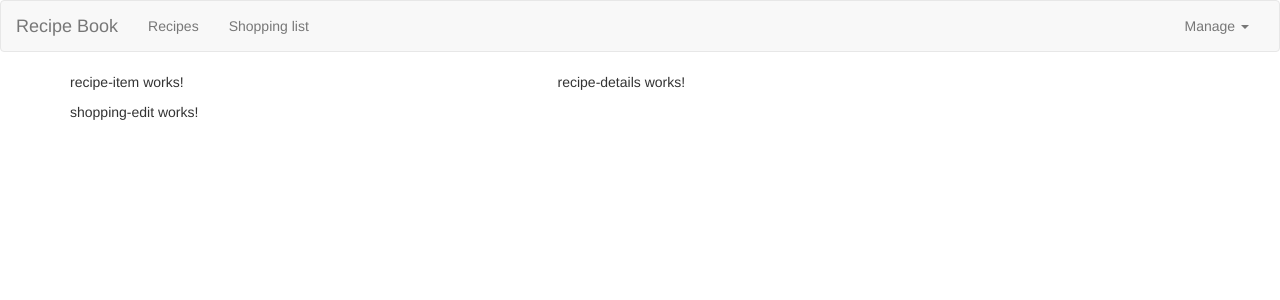
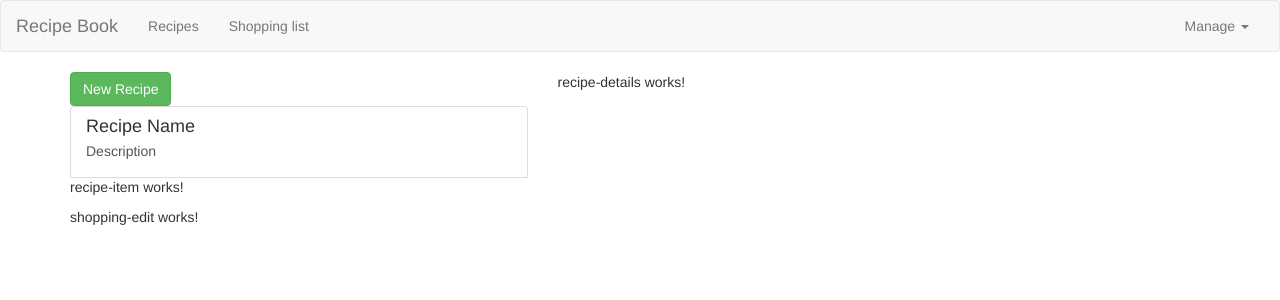
Before and after one commit to r4vaa/angular-prj-app, an Angular app: page / in a window 1280 px wide. Shown: the top 300 px of the page. Built offline with nearby package versions, Linux system fonts and the light colour scheme.

Commit message:
adding content to recipe

```diff
--- a/src/app/recipes/recipe-list/recipe-list.component.html
+++ b/src/app/recipes/recipe-list/recipe-list.component.html
@@ -1 +1,19 @@
-<app-recipe-item></app-recipe-item>
+<div class="row">
+  <div class="col-xs-12">
+    <button class="btn btn-success">New Recipe</button>
+  </div>
+</div>
+<div class="row">
+  <div class="col-xs-12">
+    <a href="#" class="list-group-item clearfix">
+      <div class="pull-left">
+        <h4 class="list-group-item-heading"> Recipe Name</h4>
+        <p class="list-group-item-text">Description</p>
+      </div>
+      <span class="pull-right">
+        <img src="" alt="" class="img-responsive" style="height: 50px;">
+      </span>
+    </a>
+    <app-recipe-item></app-recipe-item>
+  </div>
+</div>
--- a/src/app/recipes/recipe-list/recipe-list.component.ts
+++ b/src/app/recipes/recipe-list/recipe-list.component.ts
@@ -1,4 +1,6 @@
 import { Component, OnInit } from '@angular/core';
+import { Recipe } from '../recipe.model';
+
 
 @Component({
   selector: 'app-recipe-list',
@@ -6,8 +8,14 @@
   styleUrls: ['./recipe-list.component.css']
 })
 export class RecipeListComponent implements OnInit {
+recipes:Recipe[]=[
+  new Recipe( 'the new list', 'i dont the abt it','https://www.pikrepo.com/ffgcw/person-making-pasta')
+];
 
-  constructor() { }
+
+  constructor() {
+
+  }
 
   ngOnInit(): void {
   }
--- /dev/null
+++ b/src/app/recipes/recipe.model.ts
@@ -0,0 +1,12 @@
+export class Recipe {
+  public name: string;
+  public description: string;
+  public imagePath:string;
+
+
+constructor(name:string, desc:string, imagePath:string ){
+   this.name = name;
+   this.description = desc;
+   this.imagePath = imagePath;
+}
+}
```
